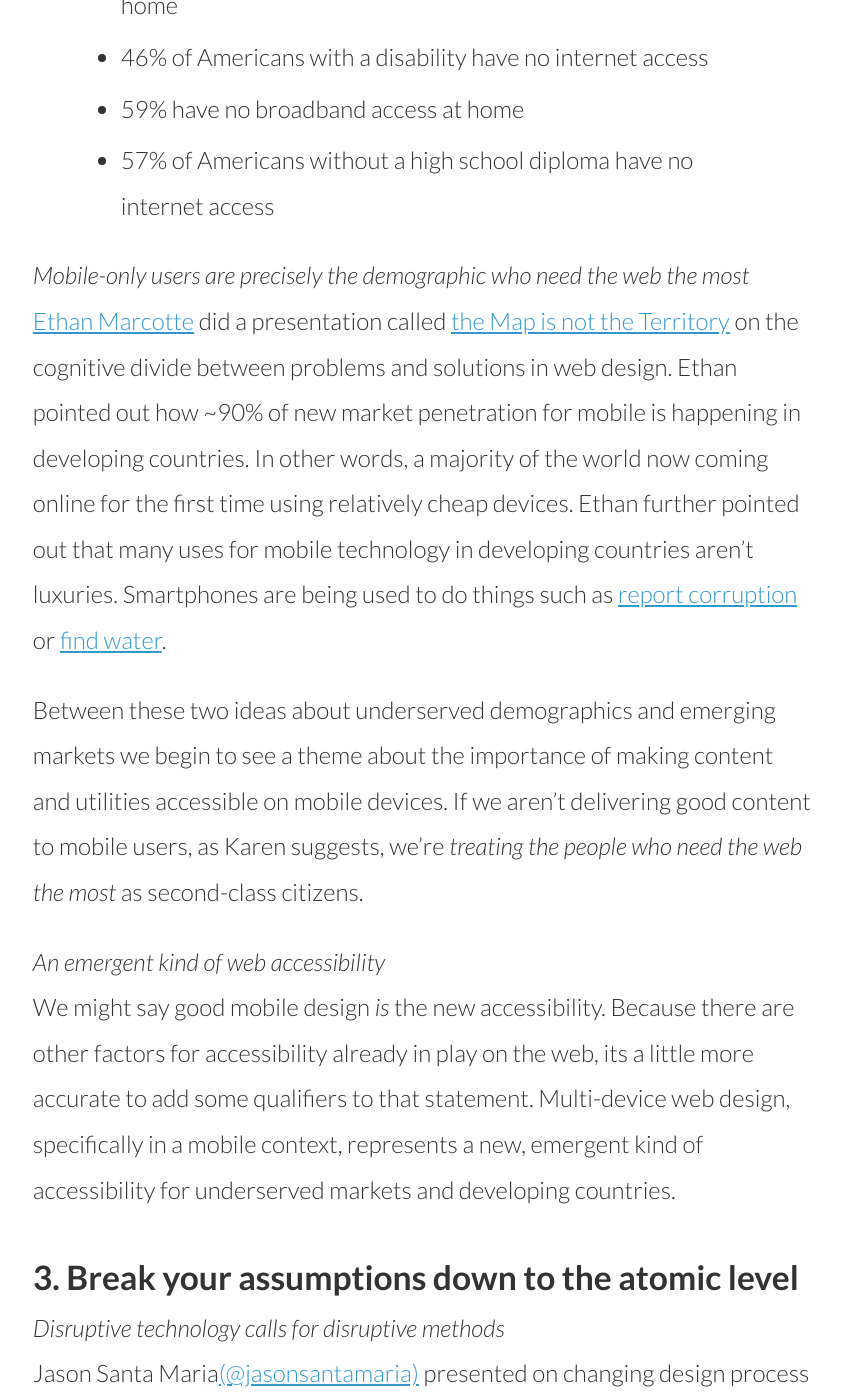
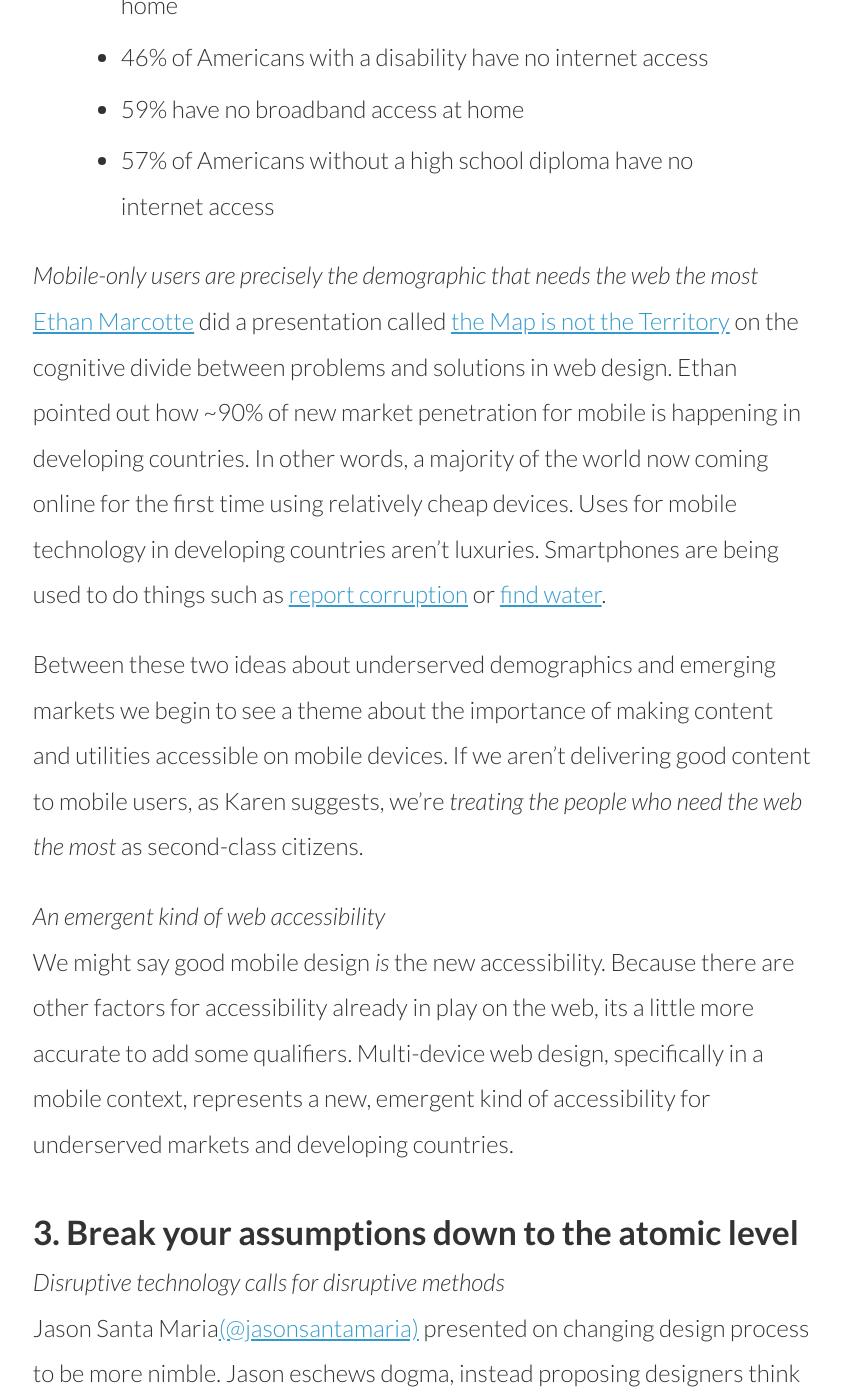
Before and after one commit to thedougco/responsive.ly, a Jekyll site: the page built from _posts/2013-04-3-the_five_most_important_ideas_from_an_event_apart_seattle_2013.md, in a window 1280 px wide and 1400 px high, scrolled down 1930 px. Shown: the whole window, without its empty margins (44-885 px from the left). Built offline with Jekyll 4.4.1, drawn with Linux system fonts in a browser that asks for light colours; nearby versions of some CDN libraries; Markdown is read by kramdown in place of the engine named in the settings; comment, search, counter and statistics services are not loaded; some of the changed text lies outside the part shown.

Commit message:
post edits

```diff
--- a/_posts/2013-04-3-the_five_most_important_ideas_from_an_event_apart_seattle_2013.md
+++ b/_posts/2013-04-3-the_five_most_important_ideas_from_an_event_apart_seattle_2013.md
@@ -32,13 +32,13 @@
 >- 59% have no broadband access at home
 >- 57% of Americans without a high school diploma have no internet  access
 
-*Mobile-only users are precisely the demographic who need the web the most*
-[Ethan Marcotte](https://twitter.com/beep) did a presentation called [the Map is not the Territory](http://responsive.ly/2013/04/session-notes-for-ethan_marcottes_the_map_is_not_the_territory_at_an_event_apart_seattle/) on the cognitive divide between problems and solutions in web design. Ethan pointed out how ~90% of new market penetration for mobile is happening in developing countries. In other words, a majority of the world now coming online for the first time using relatively cheap devices. Ethan further pointed out that many uses for mobile technology in developing countries aren’t luxuries. Smartphones are being used to do things such as [report corruption](http://www.hatari.co.ke/) or [find water](http://mmaji.wordpress.com/).
+*Mobile-only users are precisely the demographic that needs the web the most*
+[Ethan Marcotte](https://twitter.com/beep) did a presentation called [the Map is not the Territory](http://responsive.ly/2013/04/session-notes-for-ethan_marcottes_the_map_is_not_the_territory_at_an_event_apart_seattle/) on the cognitive divide between problems and solutions in web design. Ethan pointed out how ~90% of new market penetration for mobile is happening in developing countries. In other words, a majority of the world now coming online for the first time using relatively cheap devices. Uses for mobile technology in developing countries aren’t luxuries. Smartphones are being used to do things such as [report corruption](http://www.hatari.co.ke/) or [find water](http://mmaji.wordpress.com/).
 
 Between these two ideas about underserved demographics and emerging markets we begin to see a theme about the importance of making content and utilities accessible on mobile devices. If we aren’t delivering good content to mobile users, as Karen suggests, we’re *treating the people who need the web the most* as second-class citizens.
 
 *An emergent kind of web accessibility*
-We might say good mobile design *is* the new accessibility. Because there are other factors for accessibility already in play on the web, its a little more accurate to add some qualifiers to that statement. Multi-device web design, specifically in a mobile context, represents a new, emergent kind of accessibility for underserved markets and developing countries.
+We might say good mobile design *is* the new accessibility. Because there are other factors for accessibility already in play on the web, its a little more accurate to add some qualifiers. Multi-device web design, specifically in a mobile context, represents a new, emergent kind of accessibility for underserved markets and developing countries.
 
 ###3. Break your assumptions down to the atomic level
 
@@ -56,21 +56,21 @@
 >  “Your job isn’t just making shit up. It’s 90% convincing people that the shit you thought up is the right thing to do.”
 >  --Mike Monteiro
 
-Mike Monteiro ([@mike_ftw])(https://twitter.com/mike_ftw) gave a presentation on skills designers must develop to develop better client relationships. It comes down to empathy.
+Mike Monteiro [(@mike_ftw)](https://twitter.com/mike_ftw) gave a presentation on skills designers must develop to develop better client relationships. It comes down to empathy.
 
 > “You are not the sum of your sites, you are the sum of your problem solving.”
 > --Mike Monteiro
 
 *Explanations > tools*
-Your powers of explanation are how the you close the distance between your ideas and your client. Jason Santa Maria reinforced this point in his presentation with personal anecdotes. How a designer explains an idea is more important than any tactical tool in the design process.
+Explanations are how to close the distance between your ideas and your client. Jason Santa Maria reinforced this point in his presentation with personal anecdotes. How a designer explains an idea is more important than any tactical tool in the design process.
 
-Aaron Walter ([@aarron])(https://twitter.com/aarron), in his presentation [The Real Me](http://responsive.ly/2013/04/session-notes-for_aaron_walters_the_real_me/), talked about the benefits of inserting personality into design. Personality is a way of establishing empathy between a visitor and a brand. By adding empathy, craft, unique content, and voice into our designs, we can demonstrate values and create the kinds of experiences that set us apart from our competitors.
+Aaron Walter [(@aarron)](https://twitter.com/aarron), in his presentation [The Real Me](http://responsive.ly/2013/04/session-notes-for_aaron_walters_the_real_me/), talked about the benefits of inserting personality into design. Personality is a way of establishing empathy between a visitor and a brand. By adding empathy, craft, unique content, and voice into our designs, we can demonstrate values and create the kinds of experiences that set us apart from our competitors.
 
-###Be a unicorn.
+###5. Be a unicorn.
 > “Unicorns exist. You can become one!”
 > --Jared Spool
 
-Work like a horse? *More like work like unicorn.* The unicorn is Jared Spool’s metaphor for the UX generalist: a designer with skills in storytelling, critiquing, sketching, and presenting. He mades the point that UX generalists are more useful to teams than specialists.
+Work like a horse? *More like work like unicorn.* The unicorn is Jared Spool’s metaphor for the UX generalist: a designer with skills in storytelling, critiquing, sketching, and presenting.  UX generalists are more useful to teams than specialists.
 
 “Don't change what you are in the hopes it will make you more popular. The third time I was arrested, I figured this out.“ --Jeffrey Zeldman
 
```
